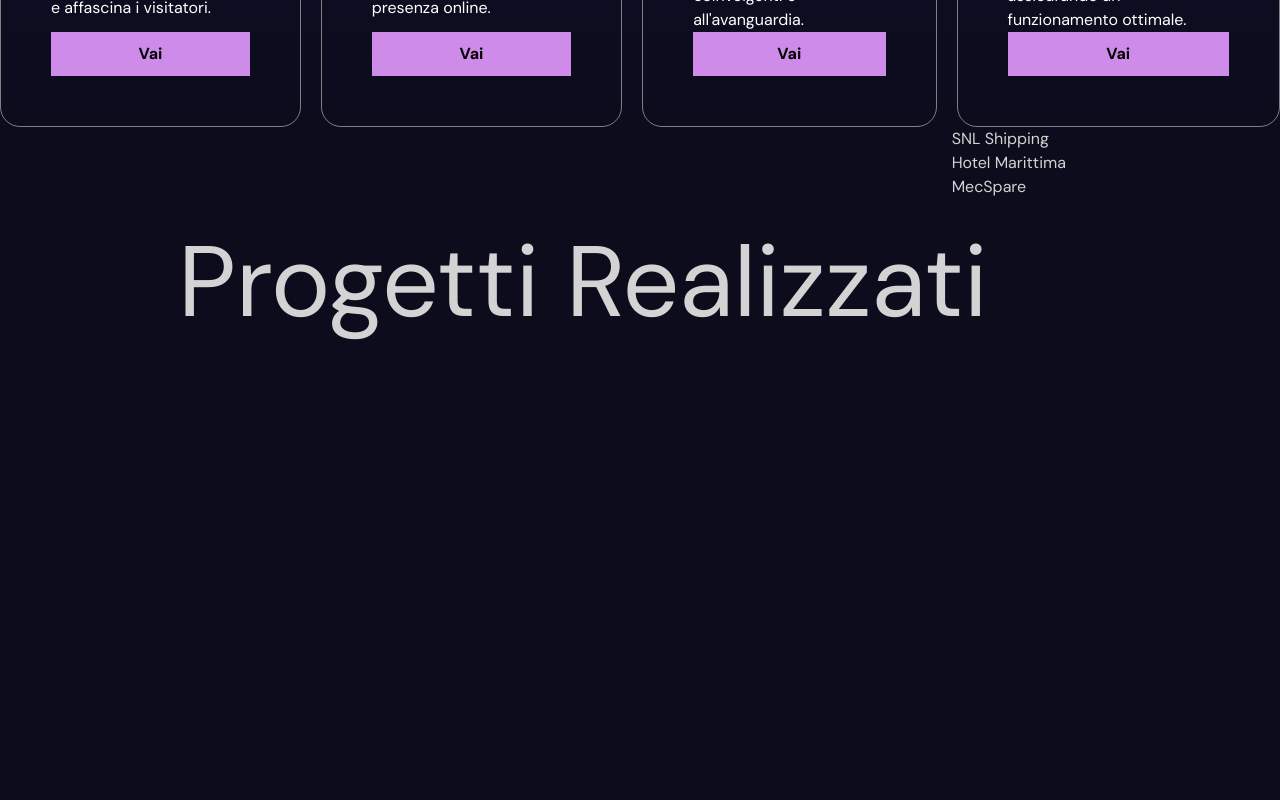
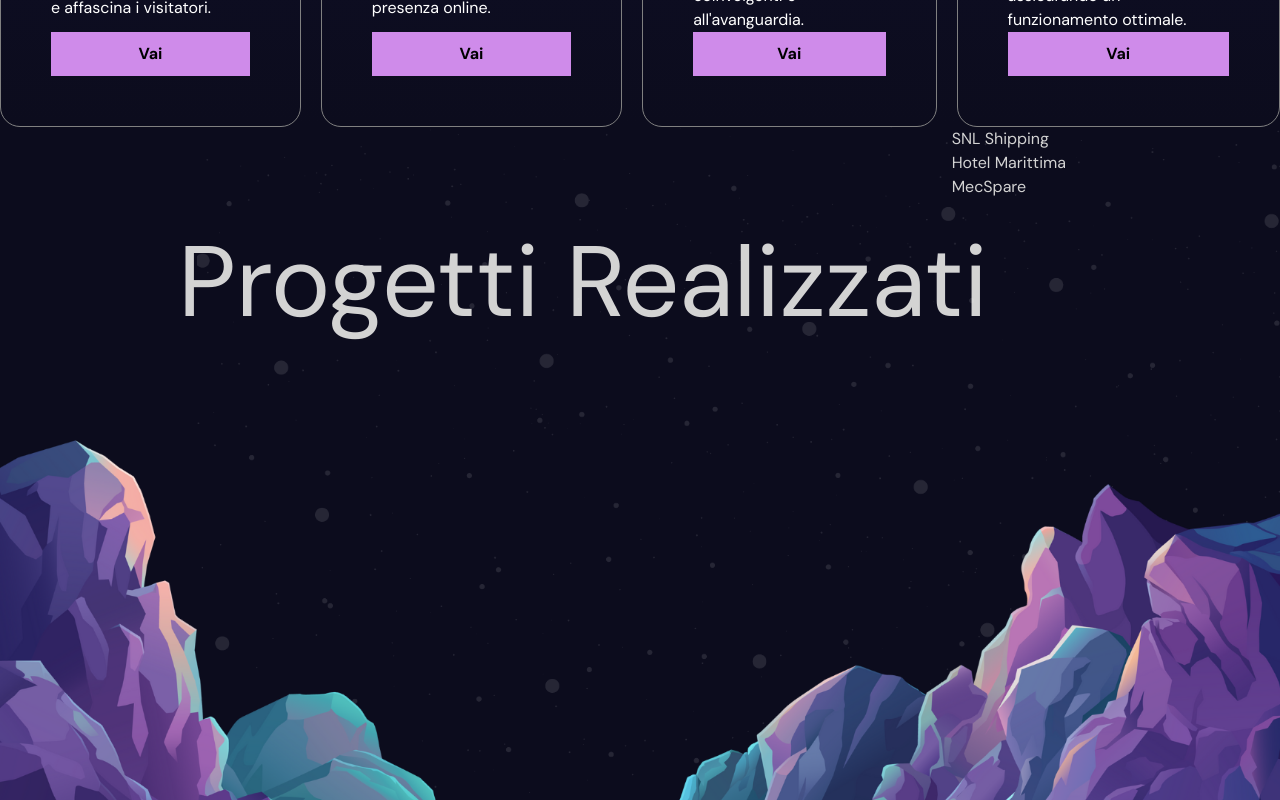
Before and after one commit to LorenzoRonconi00/mPixl, a React (Vite) app: page / in a window 1280 px wide. Shown: the part 1920-2720 px from the top of the page. Built offline with nearby package versions, Linux system fonts and the light colour scheme.

Commit message:
fixed some aspect ratio

```diff
--- a/src/components/contact/Contact.jsx
+++ b/src/components/contact/Contact.jsx
@@ -49,7 +49,7 @@ const Contact = () => {
       variants={variants}
       initial="initial"
       whileInView="animate"
-      className="contact"
+      className="contact h-screen"
     >
       <motion.div className="textContainer" variants={variants}>
         <motion.h1 className="font-semibold" variants={variants}>Inizia un <p className="text-[aqua] inline">progetto</p> con noi!</motion.h1>
--- a/src/components/portfolio/Portfolio.jsx
+++ b/src/components/portfolio/Portfolio.jsx
@@ -46,8 +46,8 @@ const Portfolio = () => {
           })}
         </motion.div>
 
-        <motion.div className="hidden md:mountains md:pointer-events-none"></motion.div>
-        <motion.div className="hidden md:stars md:pointer-events-none" style={{ x: yBg, opacity: "20%" }}></motion.div>
+        <motion.div className="hidden md:block mountains md:pointer-events-none"></motion.div>
+        <motion.div className="hidden md:block stars md:pointer-events-none" style={{ x: yBg, opacity: "20%" }}></motion.div>
       </div>
     </div>
 
```
